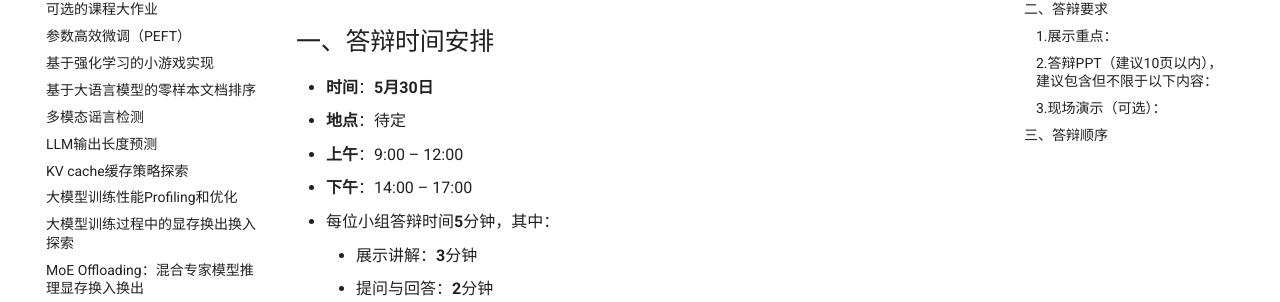
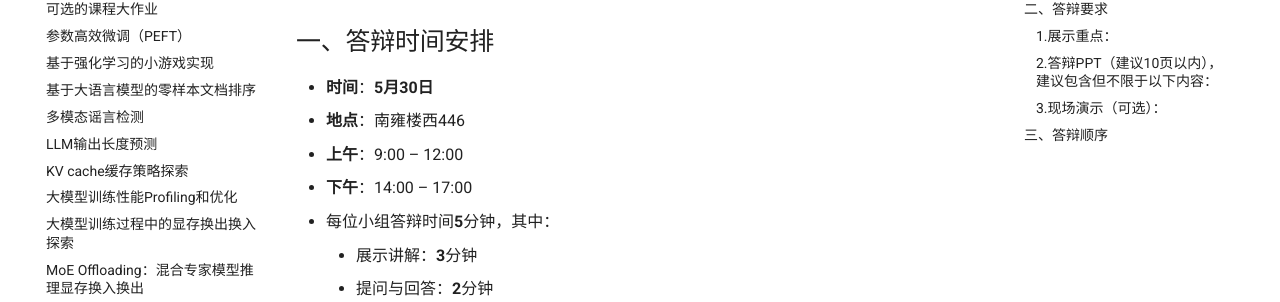
Before and after one commit to zhiweinju/nju-dl-lab-2025spring, an MkDocs documentation site: the page built from docs/final/答辩相关安排.md, in a window 1280 px wide and 900 px high. Shown: the part 204-506 px from the top of the window. Built offline with MkDocs 1.6.1 and Material for MkDocs 9.7.7, drawn with Linux system fonts in a browser that asks for light colours; a style sheet for code colours, icons or effects is not loaded.

Commit message:
更新答辩地点

```diff
--- a/docs/final/答辩相关安排.md
+++ b/docs/final/答辩相关安排.md
@@ -4,7 +4,7 @@
 ## 一、答辩时间安排
 
 - **时间**：**5月30日**
-- **地点**：待定
+- **地点**：南雍楼西446
 - **上午**：9:00 – 12:00
 - **下午**：14:00 – 17:00
 - 每位小组答辩时间**5**分钟，其中：
```
